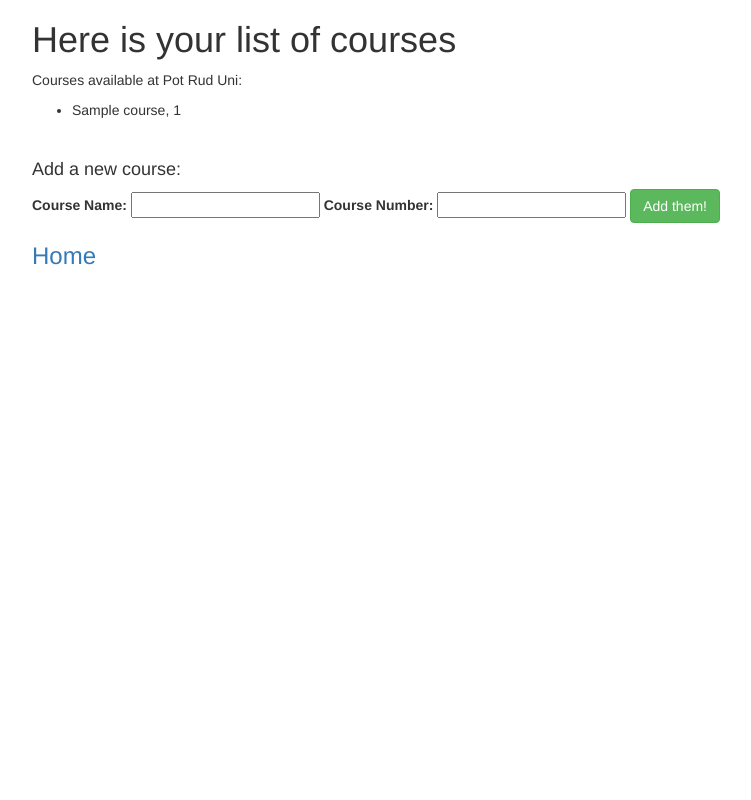
After one commit to CallaRudolph/php-university, a PHP site: template views/courses.html.twig in a window 1280 px wide. The commit adds this page. Shown: the whole page, without its empty margins (38-789 px from the left). Run offline with PHP 8.4, Linux system fonts and the light colour scheme; the template is opened without the code that fills it: most values are stand-ins (such as "Sample title", 1, 10 or a date in 2020); some libraries are stand-ins or nearby versions.

Commit message:
fill students and courses twigs with successful routes to add objects

```diff
--- /dev/null
+++ b/views/courses.html.twig
@@ -0,0 +1,35 @@
+<html>
+<head>
+    <link rel="stylesheet" href="https://maxcdn.bootstrapcdn.com/bootstrap/3.3.7/css/bootstrap.min.css">
+    <title>Pot Rud Uni</title>
+</head>
+<body>
+    <div class="container">
+        <h1>Here is your list of courses</h1>
+
+        {% if courses is not empty %}
+            <p>Courses available at Pot Rud Uni:</p>
+            <ul>
+                {% for course in courses %}
+                    <li> {{ course.getCourseName }}, {{ course.getNumber }} </li>
+                {% endfor %}
+            </ul>
+        {% else %}
+            <p>There are no courses!</p>
+        {% endif %}
+        <br>
+        <h4>Add a new course:</h4>
+        <form action='/courses' method="post">
+            <label for='course_name'>Course Name:</label>
+            <input type="text" name='course_name' id='course_name'>
+            <label for='number'>Course Number:</label>
+            <input type="text" name='number' id='number'>
+            <button type="submit" class="btn btn-success">Add them!</button>
+        </form>
+
+        <h3><a href="/">Home</a></h3>
+
+    </div>
+
+</body>
+</html>
```
Also changed, not shown: app/app.php (+19 -2 lines), views/students.html.twig (added, +35 -0 lines), web/.htaccess (added).
